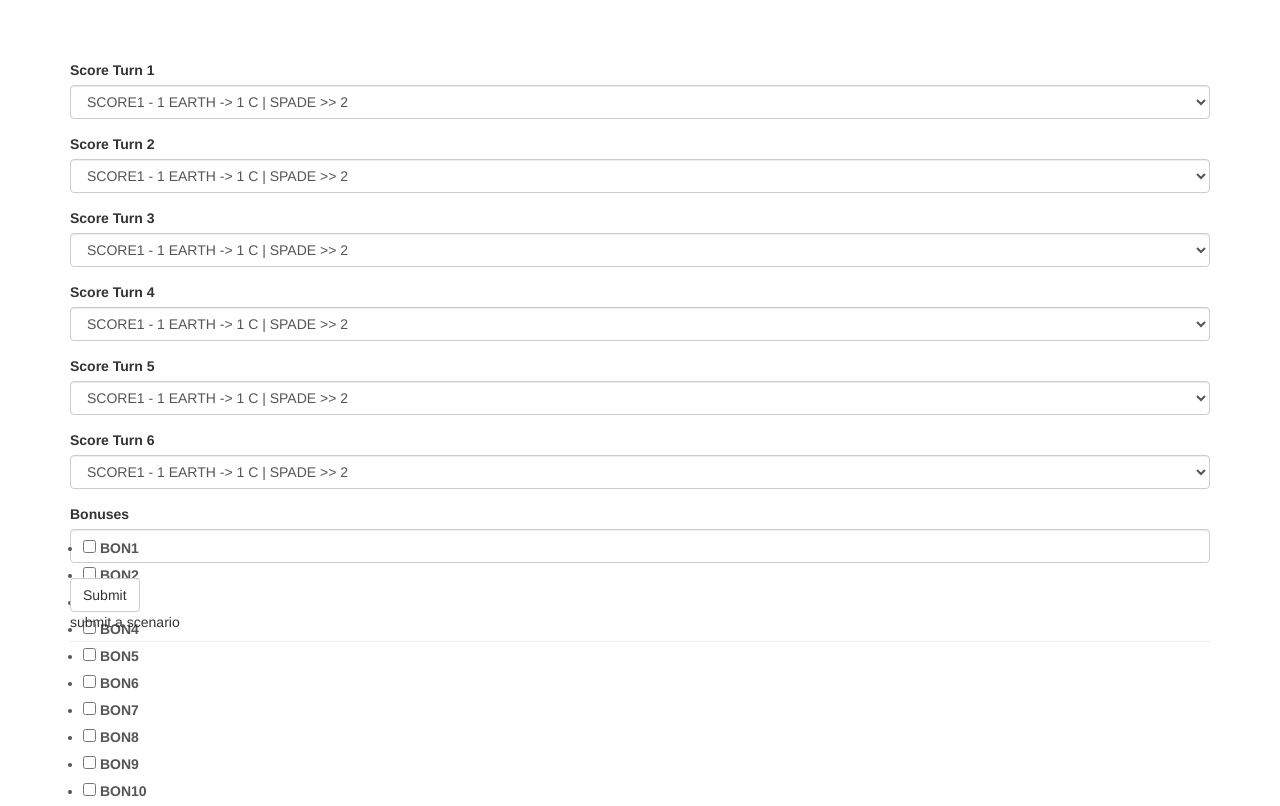
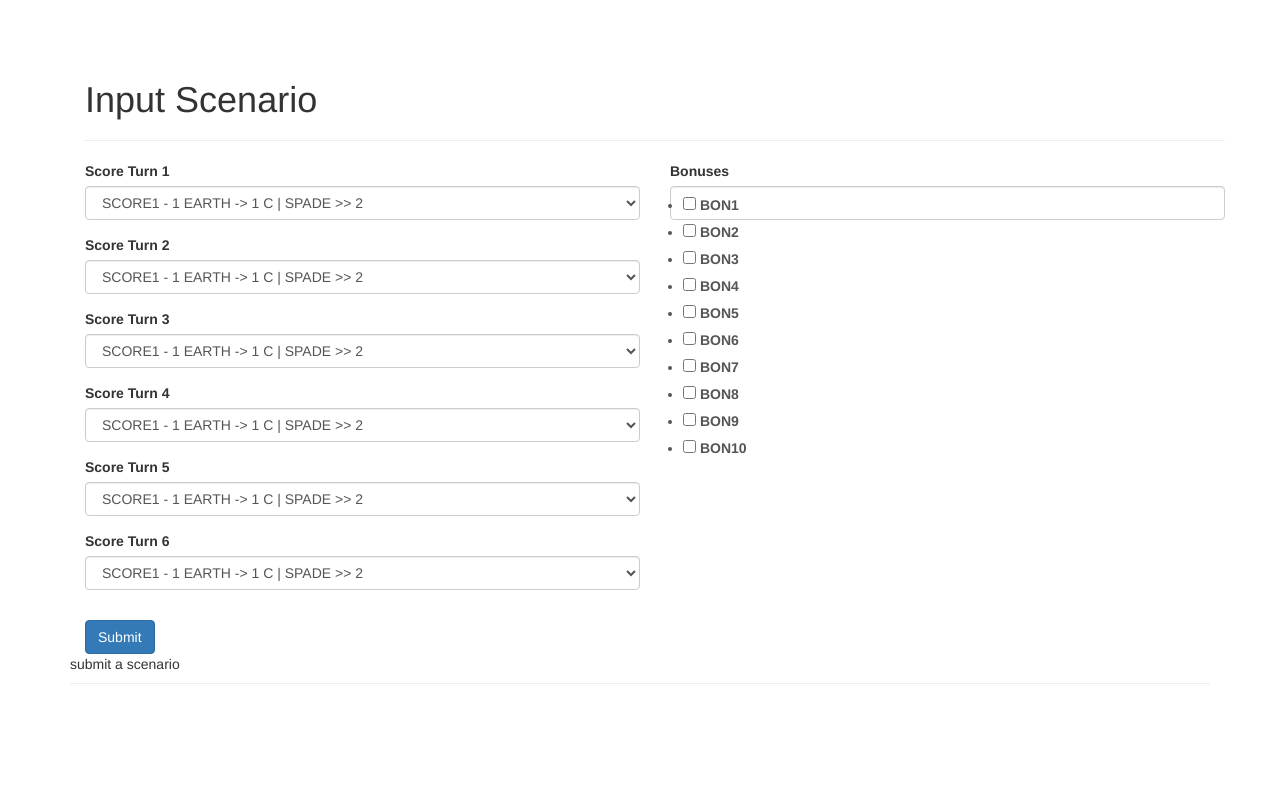
Before and after one commit to ianepreston/terra-mystica-models, a Flask app: page / in a window 1280 px wide. Shown: the part 52-858 px from the top of the page. After the commit the page ends 736 px from the top, so only its background shows below. Run offline with Flask 2, Linux system fonts and the light colour scheme; parts of the project's set-up code (start-up, migrations or seed data) failed here and were passed over; some libraries are stand-ins or nearby versions.

Commit message:
layout fixes

```diff
--- a/webapp/templates/index.html
+++ b/webapp/templates/index.html
@@ -4,12 +4,29 @@
 {% block title %}Terra Mystica Models{% endblock %}
 
 {% block page_content %}
-{{ wtf.quick_form(form) }}
-<div>
-    {% if predictions %}
-    {{ predictions | safe }}
-    {% else %}
-    submit a scenario
-    {% endif %}
+<div class="container">
+    <h1>Input Scenario</h1>
+    <hr>
+    <form action="" method="post" class="form" role="form">
+        {{ form.csrf_token() }}
+        <div class="row">
+            <div class="form-group col-md-6">
+                {% for scoreform in [form.score1, form.score2, form.score3, form.score4, form.score5, form.score6] %}
+                    {{ wtf.form_field(scoreform)}}
+                {% endfor %}
+            </div>
+            <div class="form-group col-md-6">
+                {{ wtf.form_field(form.bonuses)}}
+            </div>
+        </div>
+        <button type="submit" class="btn btn-primary">Submit</button>
+    </form>
+    <div class="row">
+        {% if predictions %}
+        {{ predictions | safe }}
+        {% else %}
+        submit a scenario
+        {% endif %}
+    </div>
 </div>
 {% endblock %}
```
